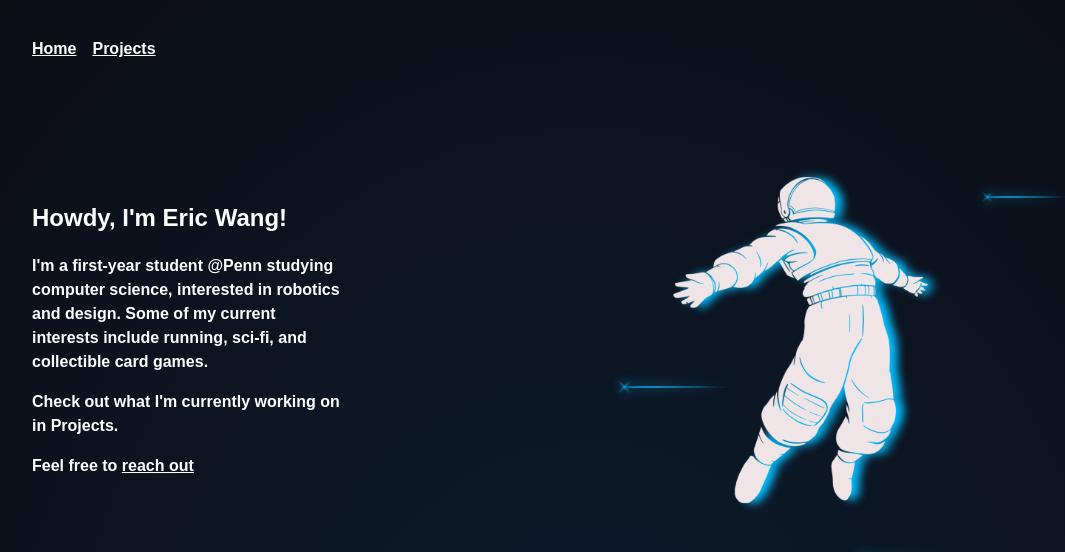
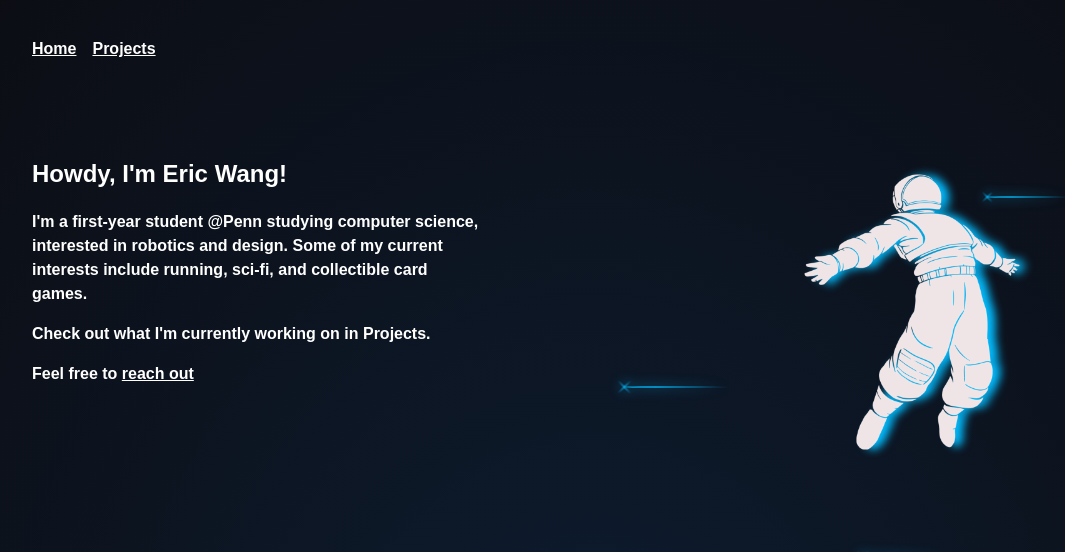
Before and after one commit to eTNwang/Personal_Website, a plain HTML site: page index.html in a window 1280 px wide. Shown: the top 552 px of the page, without its empty margins (48-1113 px from the left). Drawn offline with Linux system fonts and the light colour scheme; a script that the page names is missing.

Commit message:
index.html

```diff
--- a/projectsstyles.css
+++ b/projectsstyles.css
@@ -1,13 +1,25 @@
 
-  .body{
+  body{
+    height: 100%;
+    margin: 0;
+    background-repeat: no-repeat;
+    background-attachment: fixed;
     max-width: 100%;
     overflow-x: hidden;
+
+    background: -webkit-radial-gradient(ellipse at bottom, #0d1d31 0%, #0c0d13 100%) fixed;
+    /* For Safari 5.1 to 6.0 */
+    background: -o-radial-gradient(ellipse at bottom, #0d1d31 0%, #0c0d13 100%) fixed;
+    /* For Opera 11.1 to 12.0 */
+    background: -moz-radial-gradient(ellipse at bottom, #0d1d31 0%, #0c0d13 100%) fixed;
+    /* For Firefox 3.6 to 15 */
+    background: radial-gradient(ellipse at bottom, #0d1d31 0%, #0c0d13 100%) fixed;
+
   }
   .container{
     width: 100%;
     height: 100vh;
     color: white;
-    background: radial-gradient(ellipse at bottom, #0d1d31 0%, #0c0d13 100%);
     font-family: 'Open-sans' ,sans-serif;;
     font-weight: 700;
 
@@ -20,9 +32,6 @@
     color: grey;
 
   }
-
-
-
   .flex-container {
     height: 30%;
     padding-top: 5vh;
@@ -51,12 +60,12 @@
 
 
   .socials{
-    position: fixed;
     padding-left: 10vh;
-    top: 85vh;
-    width: 40%;
-    font-size: 3vh;
-    word-spacing: 8px;
+padding-top: 10vh;
+padding-bottom: 10vh;
+width: 40%;
+font-size: 3vh;
+word-spacing: 8px;
   }
 
   a:hover{
--- a/style.css
+++ b/style.css
@@ -1,13 +1,24 @@
 
-.body{
+body{
+  height: 100%;
+    margin: 0;
+    background-repeat: no-repeat;
+    background-attachment: fixed;
   max-width: 100%;
-    overflow-x: hidden;
+  overflow-x: hidden;
+  background: -webkit-radial-gradient(ellipse at bottom, #0d1d31 0%, #0c0d13 100%) fixed;
+  /* For Safari 5.1 to 6.0 */
+  background: -o-radial-gradient(ellipse at bottom, #0d1d31 0%, #0c0d13 100%) fixed;
+  /* For Opera 11.1 to 12.0 */
+  background: -moz-radial-gradient(ellipse at bottom, #0d1d31 0%, #0c0d13 100%) fixed;
+  /* For Firefox 3.6 to 15 */
+  background: radial-gradient(ellipse at bottom, #0d1d31 0%, #0c0d13 100%) fixed;
+
 }
 .container{
   height: 100vh;
   width: 100%;
   color: white;
-  background: radial-gradient(ellipse at bottom, #0d1d31 0%, #0c0d13 100%);
   font-family: 'Open-sans' ,sans-serif;;
   font-weight: 700;
 
@@ -44,14 +55,14 @@ img {
   padding-left: 35vh;
   filter: invert(100%) drop-shadow(8px 0px 4px #03bafc);
   width: 40%;
-  height: auto;
+
 }
 
 .nameblock {
 margin: auto;
 padding-top: 10vh;
+padding-bottom: 10vh;
 padding-left: 10vh;
-width: 60%;
 font-size: 2vh;
 line-height: 3vh;
 }
@@ -61,9 +72,8 @@ font-size: 3vh;
 }
 
 .socials{
-position: fixed;
 padding-left: 10vh;
-top: 85vh;
+padding-top: 10vh;
 width: 40%;
 font-size: 3vh;
 word-spacing: 8px;
```
Also changed, not shown: index.html (+4 -6 lines).
